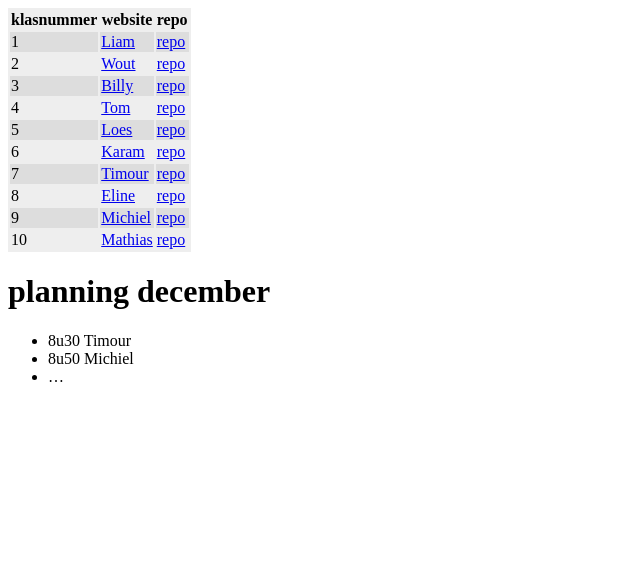
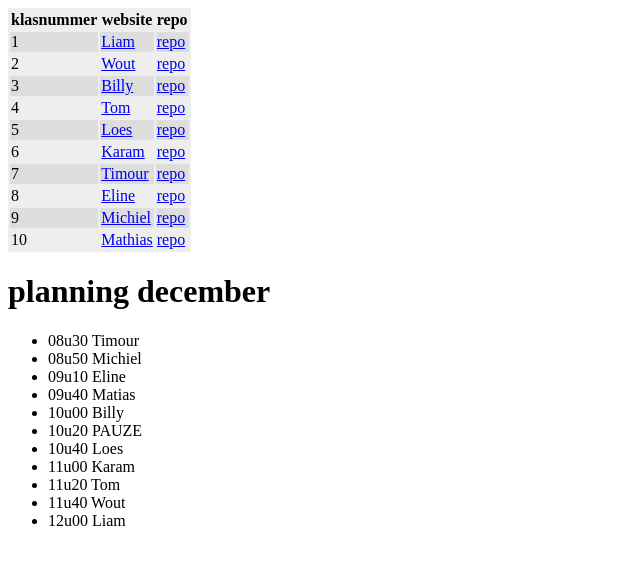
Before and after one commit to vbrh-immalle/vbrh-immalle.github.io, a Jekyll site: the page built from GIPWebsites2017-2018/index.md, in a window 1280 px wide. Shown: the top 565 px of the page, without its empty margins (0-640 px from the left). Built offline with Jekyll 4.4.1, drawn with Linux system fonts in a browser that asks for light colours; some web fonts are replaced.

Commit message:
Tijdstippen

```diff
--- a/GIPWebsites2017-2018/index.md
+++ b/GIPWebsites2017-2018/index.md
@@ -18,6 +18,14 @@ title: GIP Websites 2016-2017
 
 # planning december
 
-- 8u30 Timour
-- 8u50 Michiel
-- ...
+- 08u30 Timour
+- 08u50 Michiel
+- 09u10 Eline
+- 09u40 Matias
+- 10u00 Billy
+- 10u20 PAUZE
+- 10u40 Loes
+- 11u00 Karam
+- 11u20 Tom
+- 11u40 Wout
+- 12u00 Liam
```
